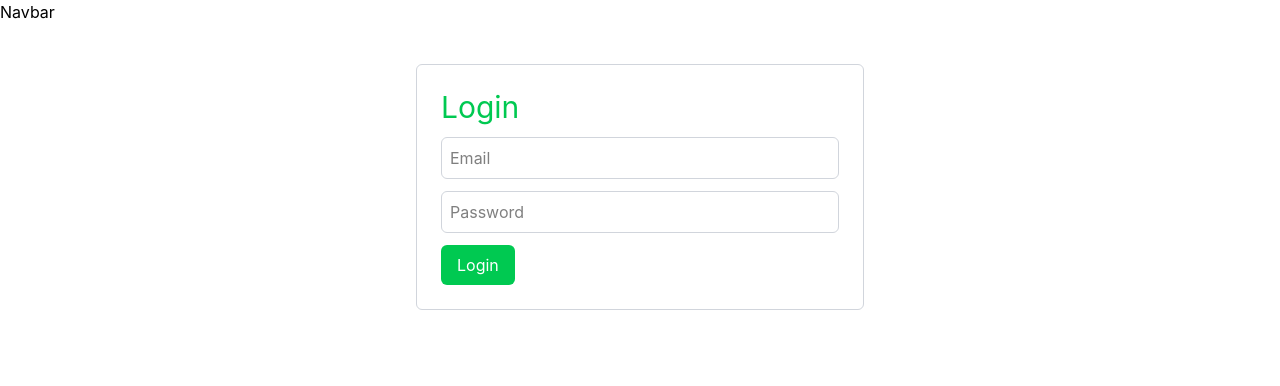
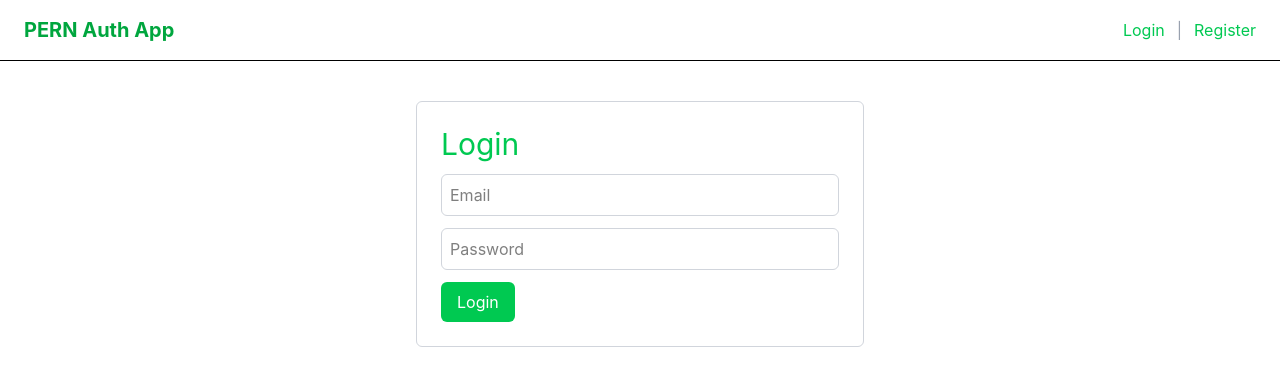
Before and after one commit to sakibdeveloper999/PERN-login-and-register, a React (Vite) app in the folder frontend/: page /login in a window 1280 px wide. Shown: the top 386 px of the page. Built offline with nearby package versions, Linux system fonts and the light colour scheme; no server answers.

Commit message:
Update: full navbar

```diff
--- a/frontend/src/components/Navbar.jsx
+++ b/frontend/src/components/Navbar.jsx
@@ -1,9 +1,73 @@
-import 'react'
+import { useState } from 'react'
+import { useNavigate } from 'react-router-dom'
 
-const Navbar = () => {
+const Navbar = ({ user }) => {
+  const navigate = useNavigate();
+  const [loading, setLoading] = useState(false);
+
+  const handleLogout = async () => {
+    try {
+      setLoading(true);
+
+      await fetch("http://localhost:5000/api/auth/logout", {
+        method: "POST",
+        credentials: "include",
+      });
+
+      window.location.href = "/login";
+    } catch (error) {
+      console.error("Logout error:", error);
+    } finally {
+      setLoading(false);
+    }
+  };
+
+  const logoutPopup = () => {
+    const confirmLogout = window.confirm("Are you sure you want to logout?");
+    if (confirmLogout) {
+      handleLogout();
+    }
+  };
+
   return (
-    <div>Navbar</div>
-  )
-}
+    <div className="w-full px-6 py-4 border-b flex justify-between items-center">
 
-export default Navbar
+      {/* Left */}
+      <div className="text-xl font-bold text-green-600">
+        PERN Auth App
+      </div>
+
+      {/* Right */}
+      <div>
+        {user ? (
+          <div className="flex items-center gap-4">
+            <span className="text-gray-700">
+              Welcome, {user?.name}
+            </span>
+
+            <button
+              onClick={logoutPopup}
+              disabled={loading}
+              className="bg-red-500 text-white px-4 py-2 rounded-md hover:bg-red-600"
+            >
+              {loading ? "Logging out..." : "Logout"}
+            </button>
+          </div>
+        ) : (
+          <div className="flex gap-3">
+            <p onClick={() => navigate("/login")} className="text-green-500 cursor-pointer">
+              Login
+            </p>
+            <span className="text-gray-400">|</span>
+            <p onClick={() => navigate("/register")} className="text-green-500 cursor-pointer">
+              Register
+            </p>
+          </div>
+        )}
+      </div>
+
+    </div>
+  );
+};
+
+export default Navbar;
```
